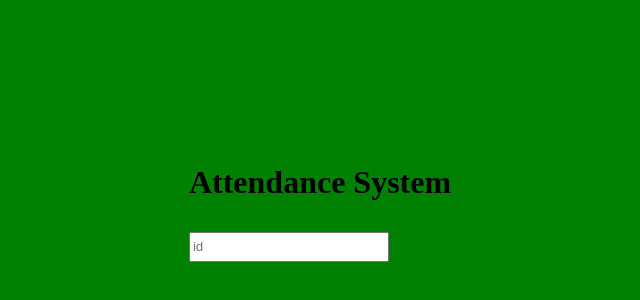
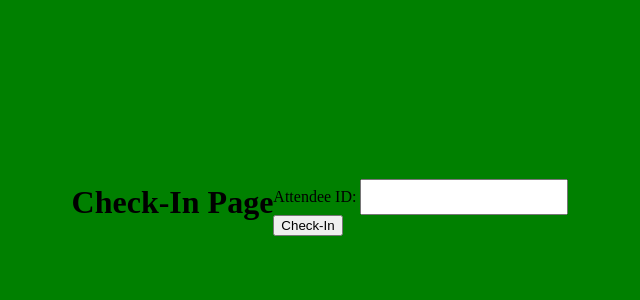
Before and after one commit to godsmartdog/SPYC-study-room-attendance-system-check-in.github.io, a plain HTML site: page index.html in a window 1280 px wide. Shown: the part 198-498 px from the top of the page, without its empty margins (320-960 px from the left). Drawn offline with Linux system fonts and the light colour scheme.

Commit message:
Update index.html

```diff
--- a/index.html
+++ b/index.html
@@ -1,7 +1,9 @@
-<!DOCTYPE html＞
+<!DOCTYPE html>
 <html>
-<head><title>Attendance System</title>
+<head>
+  <title>Check-In</title>
   <style>
+
   html, body
   { height:100% ;
     margin :0;
@@ -19,12 +21,19 @@
 
 
 
+
   </style>
 </head>
 <body>
-  <div class =“container>
-  <h1>Attendance System</h1>
-<input type=“text”, placeholder=id>
-</div>
+  <h1>Check-In Page</h1>
+
+  <form id="checkInForm">
+    <label for="attendeeId">Attendee ID:</label>
+    <input type="text" id="attendeeId" name="attendeeId" required>
+    <br>
+    <button type="submit">Check-In</button>
+  </form>
+
+  <script src="checkIn.js"></script>
 </body>
 </html>
```
